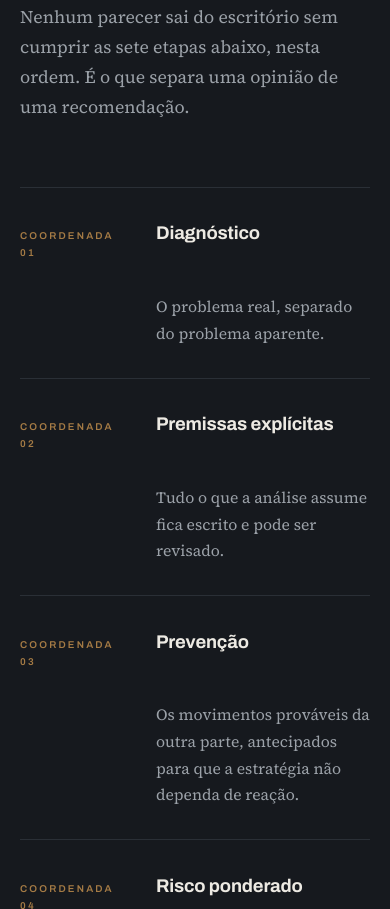
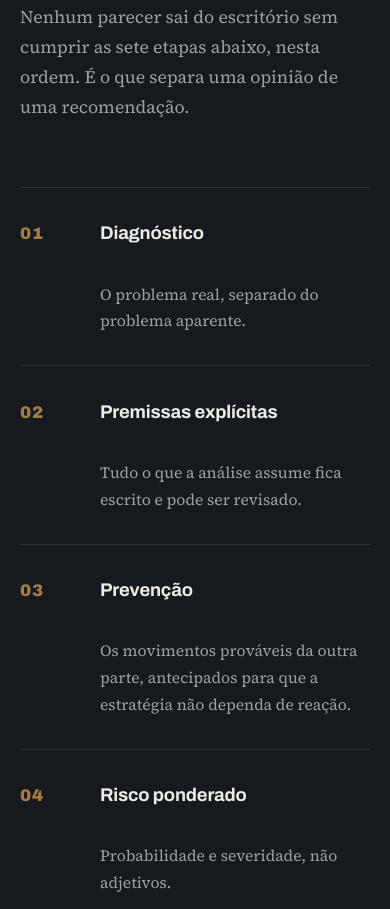
Before and after one commit to gustavobagz/gustavo-os, a plain HTML site: page Escritorio/Site/index.html in a window 390 px wide. Shown: the part 3259-4168 px from the top of the page. Drawn offline with Linux system fonts and the light colour scheme.

Commit message:
Site: e-mail institucional goadvogados.com.br e passos do metodo com numero seco

```diff
--- a/Escritorio/Site/index.html
+++ b/Escritorio/Site/index.html
@@ -195,16 +195,15 @@ h2 .fim{background:var(--bronze);width:.16em;height:.16em;display:inline-block;m
 .passos.on::before{transform:scaleY(1)}
 .passo{
   counter-increment:passo;
-  display:grid;grid-template-columns:8.5rem 1fr 2fr;gap:2rem;align-items:baseline;
+  display:grid;grid-template-columns:5.5rem 1fr 2fr;gap:2rem;align-items:baseline;
   padding:1.9rem 0 1.9rem 2rem;border-bottom:1px solid var(--linha-escura);
   transition:padding-left .3s;position:relative;
 }
 .passo:hover{padding-left:2.8rem}
 .passo::before{
-  content:"Coordenada 0" counter(passo);
-  font-family:var(--display);font-weight:600;font-size:.62rem;
-  letter-spacing:.22em;text-transform:uppercase;color:var(--bronze);
-  font-variant-numeric:tabular-nums;
+  content:"0" counter(passo);
+  font-family:var(--display);font-weight:900;font-size:1.05rem;
+  letter-spacing:.05em;color:var(--bronze);font-variant-numeric:tabular-nums;
 }
 .passo::after{ /* ponto de rota */
   content:"";position:absolute;left:0;top:2.35rem;width:.85rem;height:.85rem;
@@ -216,7 +215,7 @@ h2 .fim{background:var(--bronze);width:.16em;height:.16em;display:inline-block;m
 .passo-desc{color:var(--cinza-claro);font-size:.98rem}
 @media(max-width:760px){
   .passos::before,.passo::after{display:none}
-  .passo{padding-left:0;grid-template-columns:6.5rem 1fr;grid-template-rows:auto auto}
+  .passo{padding-left:0;grid-template-columns:3rem 1fr;grid-template-rows:auto auto}
   .passo:hover{padding-left:.8rem}
   .passo-desc{grid-column:2}
 }
@@ -507,8 +506,8 @@ footer{background:var(--grafite);color:var(--cinza);padding:3rem 0;border-top:1p
       <ul class="contato-lista reveal">
         <li><a href="https://wa.me/5562993664193" target="_blank" rel="noopener">
           <span class="k">WhatsApp</span><span class="v">(62) 99366-4193</span></a></li>
-        <li><a href="mailto:ggsoliveira35@gmail.com">
-          <span class="k">E-mail</span><span class="v">ggsoliveira35@gmail.com</span></a></li>
+        <li><a href="mailto:gustavodeoliveira@goadvogados.com.br">
+          <span class="k">E-mail</span><span class="v">gustavodeoliveira@goadvogados.com.br</span></a></li>
         <li><div class="item">
           <span class="k">Endereço</span>
           <span class="v">Ed. QS Tower Office · R. 72, nº 223, Salas 1901/1902 · Jardim Goiás · Goiânia/GO</span></div></li>
```
